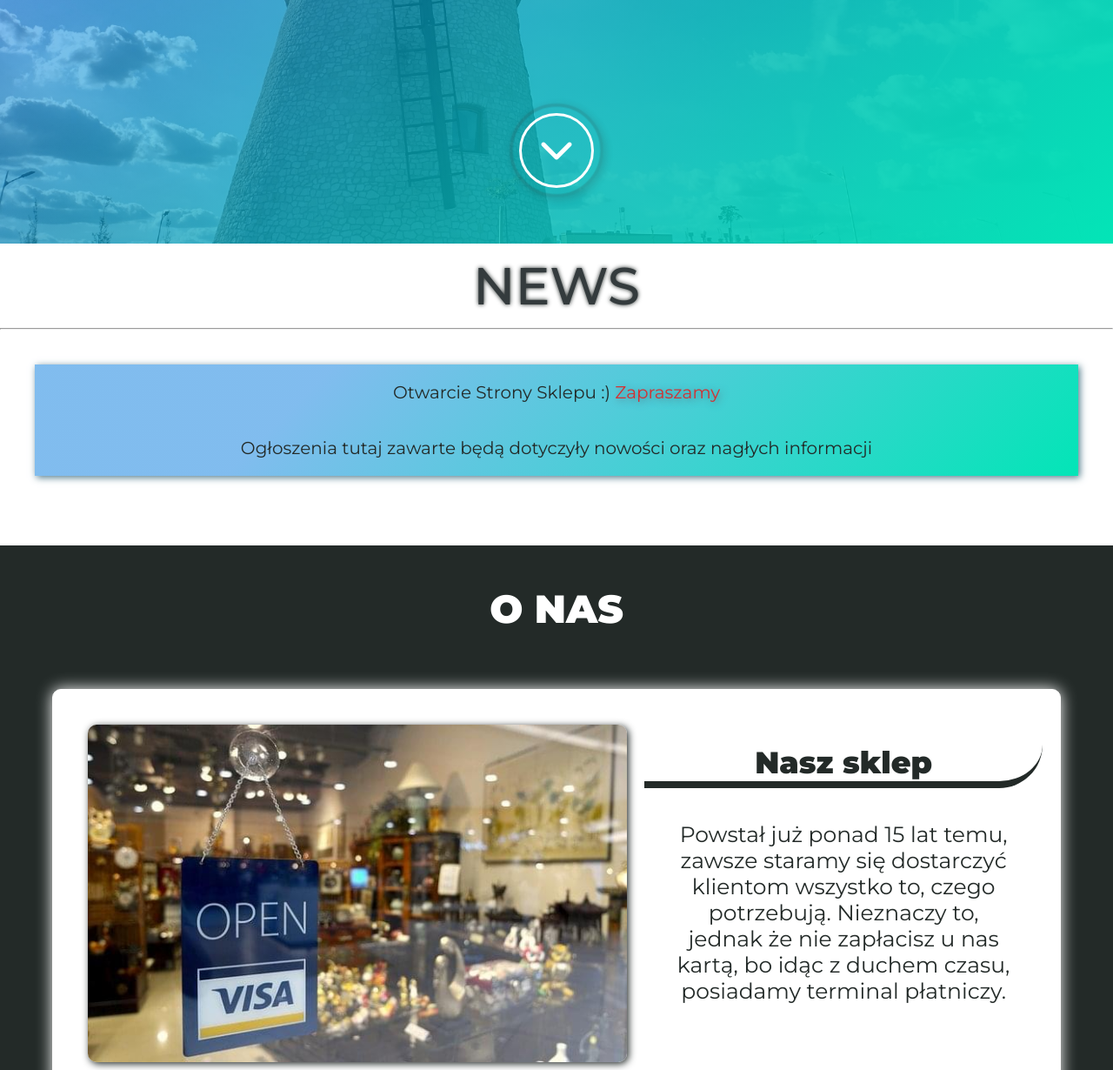
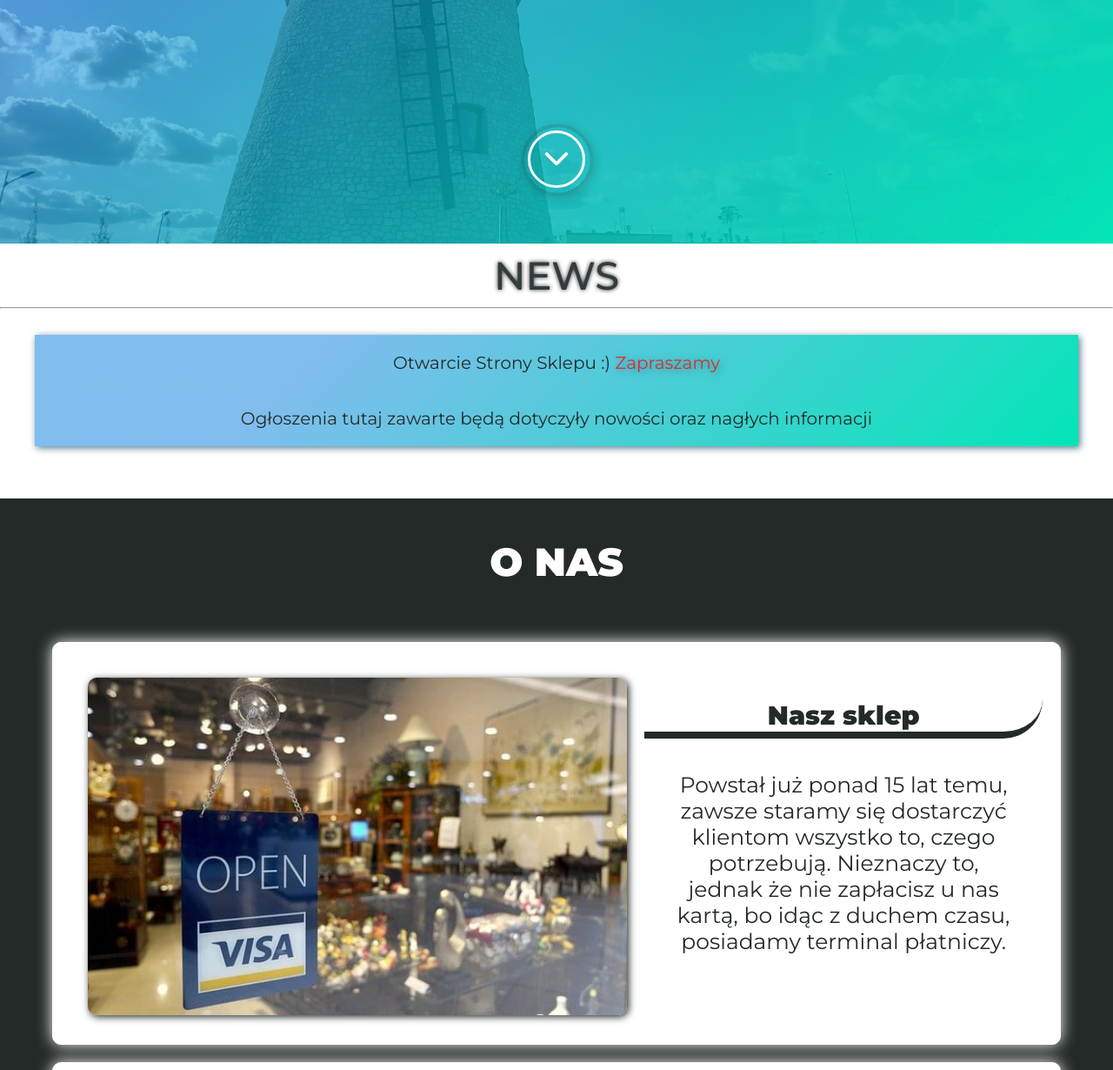
Before and after one commit to Majzerek/UMazura, a website: page index.html in a window 1280 px wide. Shown: the part 520-1750 px from the top of the page at 87% size. Drawn offline with nearby package versions, Linux system fonts and the light colour scheme.

Commit message:
resizing text

```diff
--- a/src/sass/main.scss
+++ b/src/sass/main.scss
@@ -227,7 +227,7 @@ header {
 		height: 100vh;
 		z-index: 5;
 		h1 {
-			font-size: 3rem;
+			font-size: 2.5rem;
 			text-transform: uppercase;
 			text-shadow: 2px 2px 8px $footer-bg;
 		}
@@ -278,7 +278,7 @@ header {
 
 	.fa-chevron-down {
 		padding: 0.5em;
-		font-size: 4rem;
+		font-size: 3rem;
 		color: $text-main;
 		transition: color 0.3s;
 		animation: bounce-top 4s infinite step-end;
@@ -292,7 +292,7 @@ header {
 		position: absolute;
 		bottom: 8%;
 		left: 50%;
-		font-size: 4rem;
+		font-size: 3rem;
 		color: $text-main;
 		border: 3px solid $text-main;
 		border-radius: 50%;
@@ -327,7 +327,7 @@ header {
 	width: 100%;
 	height: 40%;
 	text-align: center;
-	font-size: 2.2rem;
+	font-size: 2rem;
 	&-container {
 		margin-bottom: 2em;
 		width: 100%;
@@ -363,7 +363,7 @@ header {
 	}
 	&-h3 {
 		text-align: center;
-		font-size: 2.5rem;
+		font-size: 2rem;
 		color: $section-pure;
 		border-bottom: 8px solid $bg-dark;
 	}
@@ -773,7 +773,7 @@ header {
 
 		.hero-text {
 			h1 {
-				font-size: 5rem;
+				font-size: 4rem;
 			}
 
 			p {
@@ -785,14 +785,14 @@ header {
 		}
 	}
 	.card {
-		font-size: 4rem;
+		font-size: 3rem;
 		&__info-text {
 			font-size: 2rem;
 		}
 	}
 	.aboutus {
 		&-h3 {
-			font-size: 3.5rem;
+			font-size: 3rem;
 		}
 		&-text {
 			font-size: 2.5rem;
@@ -809,7 +809,7 @@ header {
 	}
 	.text {
 		h3 {
-			font-size: 4rem;
+			font-size: 3rem;
 		}
 		p {
 			font-size: 2rem;
```
Also changed, not shown: dist/css/main.min.css.
